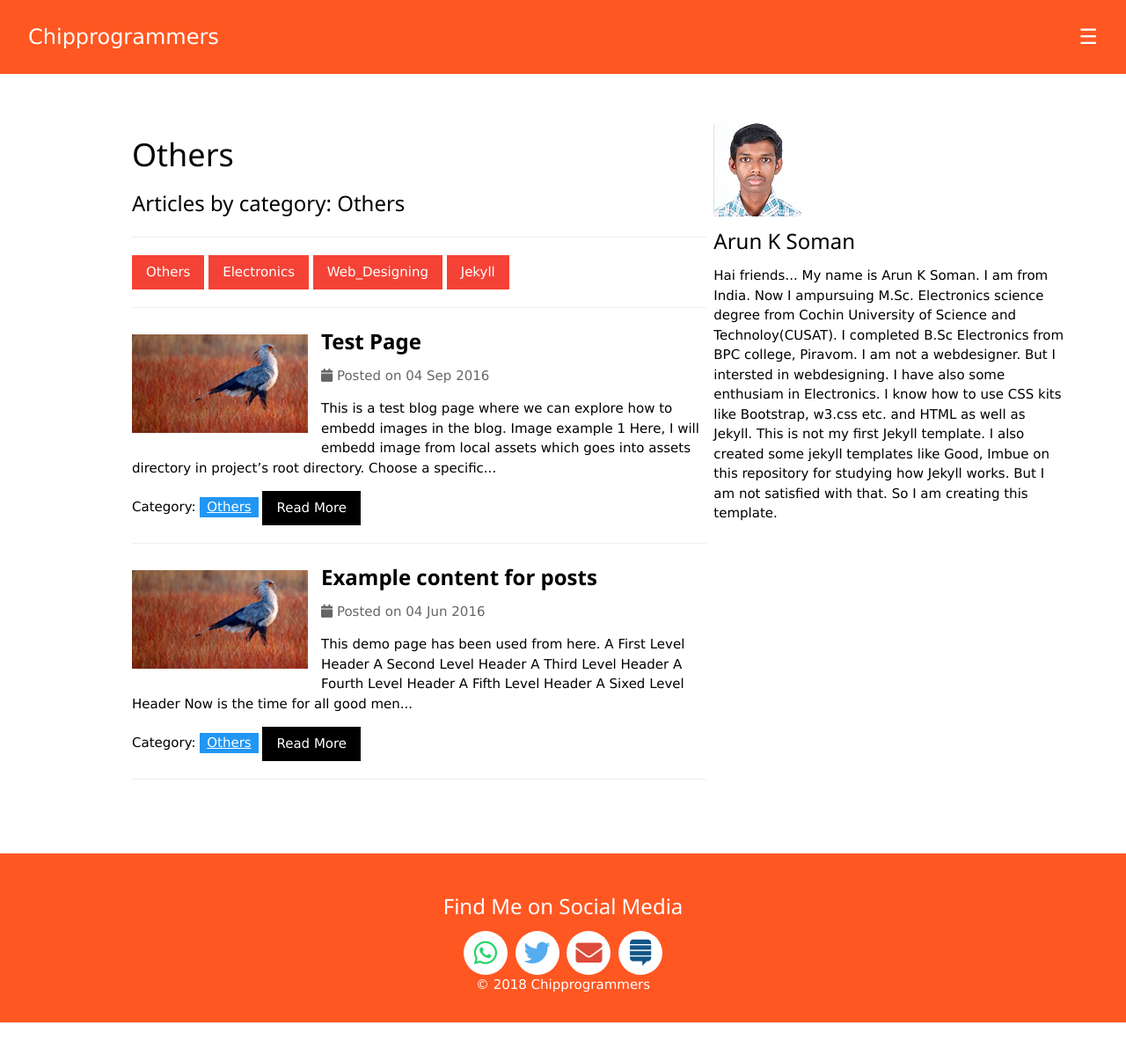
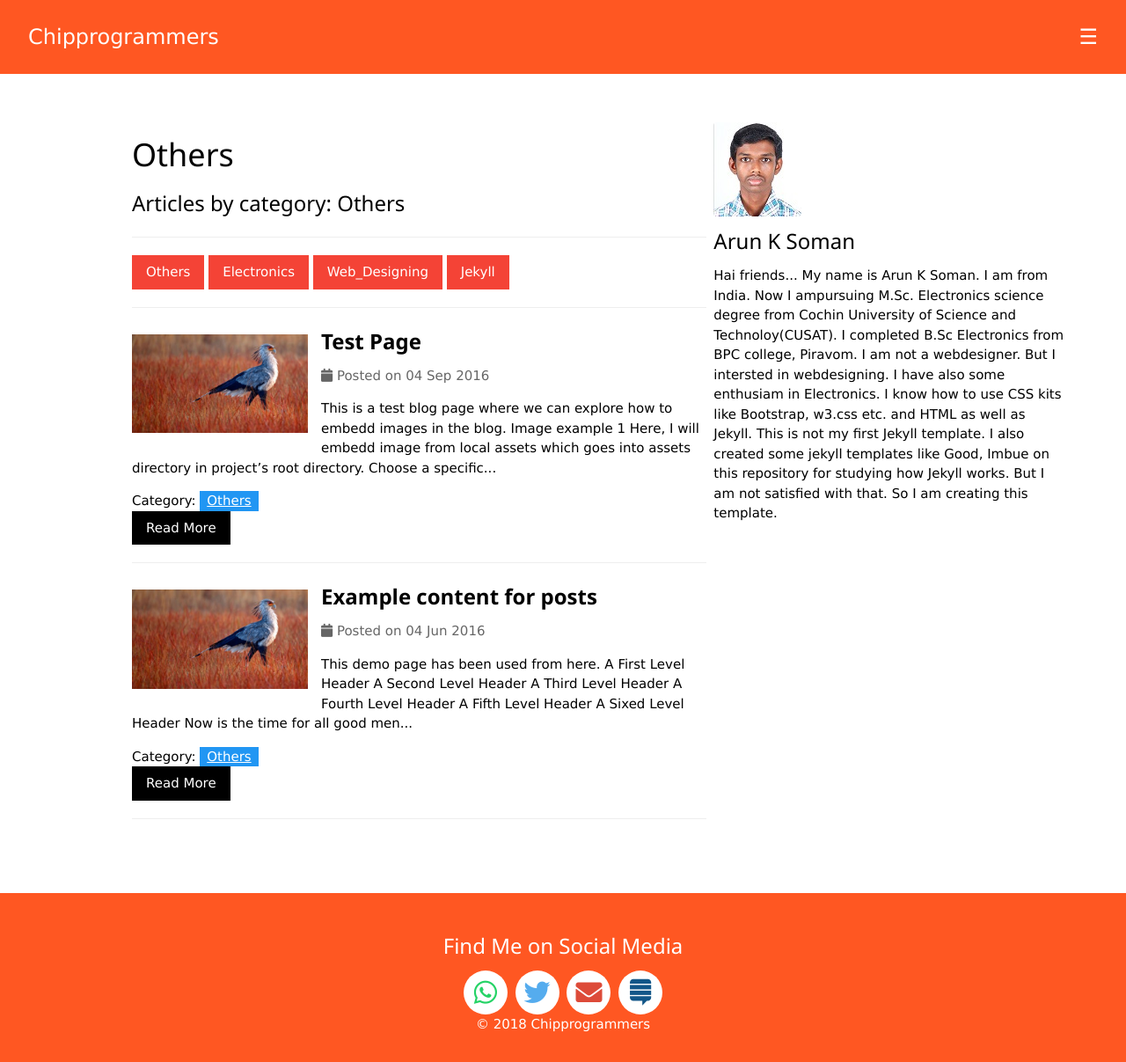
Before and after one commit to techiworld/techiworld.github.io, a Jekyll site: the page built from category/Others.md, in a window 1280 px wide and 1207 px high. Shown: the whole window at 88% size. Built offline with Jekyll 4.4.1, drawn with Linux system fonts in a browser that asks for light colours.

Commit message:
Update posts_by_category.html

```diff
--- a/_layouts/posts_by_category.html
+++ b/_layouts/posts_by_category.html
@@ -35,7 +35,7 @@ layout: default
             <p>{{ post.content | strip_html | truncatewords: 40 }}</p>
            Category: <span class="w3-tag w3-blue">
           <a href="{{ site.url }}{{ site.baseurl }}/category/{{ post.category }}">{{ post.category }}</a>
-      </span>
+      </span><br />
             <a href="{{ post.url |prepend:site.baseurl }}" class="w3-button w3-black">Read More</a>
             <hr />
 {% endfor %}
```
